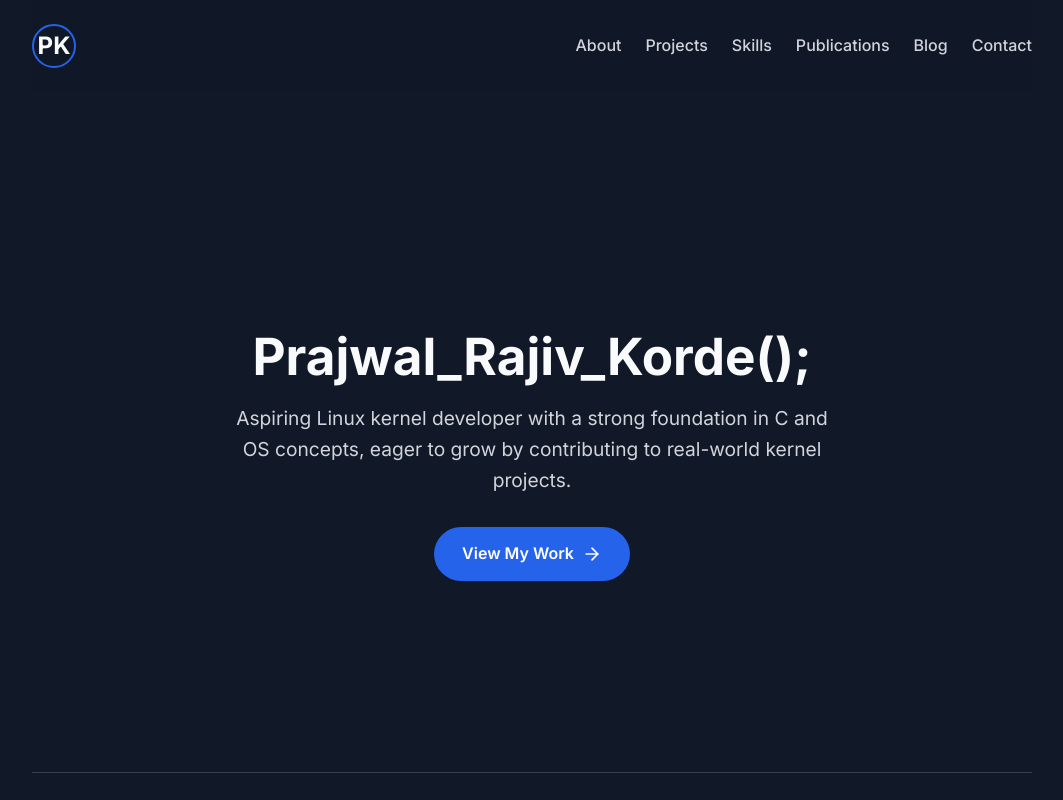
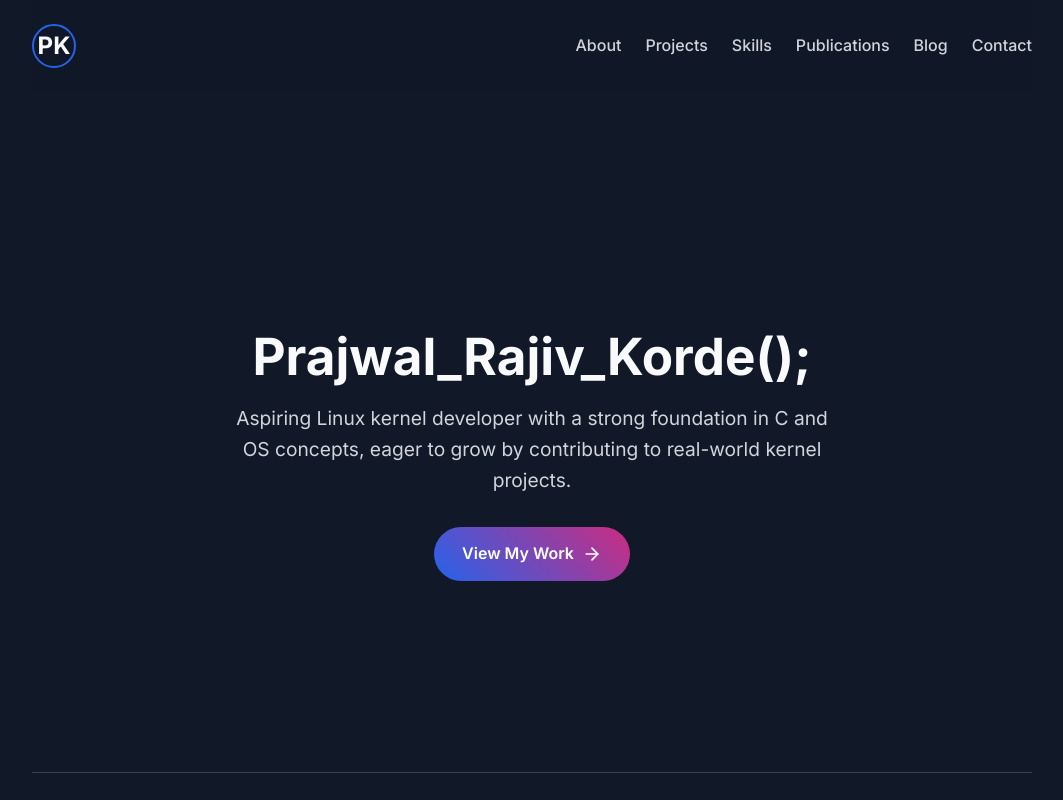
Before and after one commit to prajwalkorde/portfoliosite, a React (Vite) app: page / in a window 1280 px wide. Shown: the top 800 px of the page, without its empty margins (108-1171 px from the left). Built offline with nearby package versions, Linux system fonts and the light colour scheme.

Commit message:
Add files via upload

```diff
--- a/src/App.css
+++ b/src/App.css
@@ -1,4 +1,3 @@
-/* The rest of your App.css file remains the same... */
 @import url('https://fonts.googleapis.com/css2?family=Inter:wght@300;400;500;600;700&display=swap');
 
 /* --- CSS Variables for a Fresh, Modern Theme --- */
@@ -119,7 +118,6 @@ body::before {
   margin: 0 auto 32px auto;
 }
 .cta-button {
-  background: var(--primary-color);
   color: #fff;
   border: none;
   padding: 14px 28px;
@@ -128,14 +126,18 @@ body::before {
   font-weight: 600;
   cursor: pointer;
   text-decoration: none;
-  transition: transform 0.3s, box-shadow 0.3s;
   display: inline-flex;
   align-items: center;
   gap: 8px;
+  background: var(--primary-color);
+  transition: transform 0.3s, box-shadow 0.3s, background-size 0.5s ease;
+  background-image: linear-gradient(45deg, var(--primary-color), var(--secondary-color), var(--primary-color));
+  background-size: 250% auto;
 }
 .cta-button:hover {
   transform: translateY(-3px);
   box-shadow: 0 8px 20px rgba(37, 99, 235, 0.4);
+  background-position: right center;
 }
 
 /* --- General Content Section Styling --- */
```
